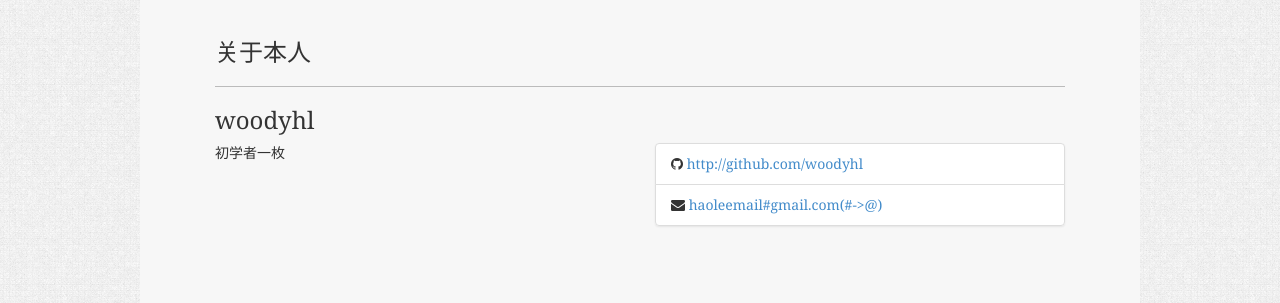
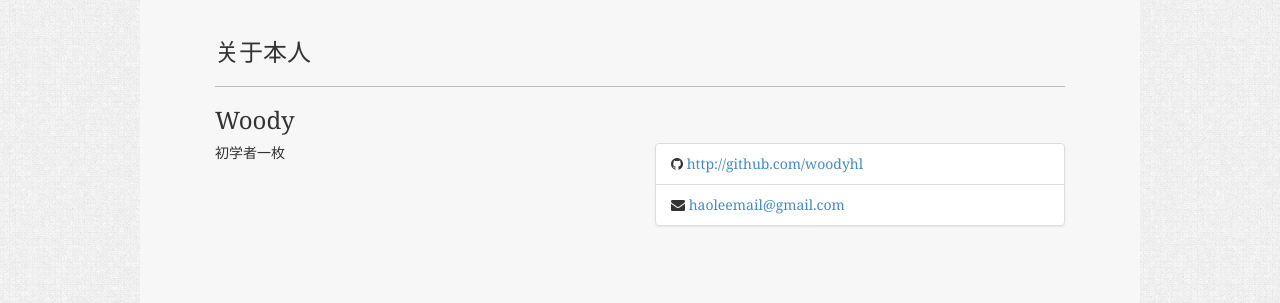
Before and after one commit to woodyhl/woodyhl.github.io, a Jekyll site: the page built from about.html, in a window 1280 px wide. Shown: the part 197-500 px from the top of the page. Built offline with Jekyll 4.4.1, drawn with Linux system fonts in a browser that asks for light colours; Markdown is read by kramdown in place of the engine named in the settings; comment, search, counter and statistics services are not loaded.

Commit message:
multiple changes

```diff
--- a/about.html
+++ b/about.html
@@ -4,7 +4,7 @@ title: 关于本人
 ---
 
 <div class="page-blank">
-    <h2>woodyhl</h2>
+    <h2>Woody</h2>
     <div class="row">
         <div class="col-md-6">
             <p>初学者一枚</p>
@@ -17,7 +17,7 @@ title: 关于本人
                 </li>
                 <li class="list-group-item">
                     <i class="fa fa-envelope"></i>
-                    <a href="mailto:haoleemail@gmail.com">haoleemail#gmail.com(#->@)</a>
+                    <a href="mailto:haoleemail@gmail.com">haoleemail@gmail.com</a>
                 </li>
             </ul>
         </div>
```
